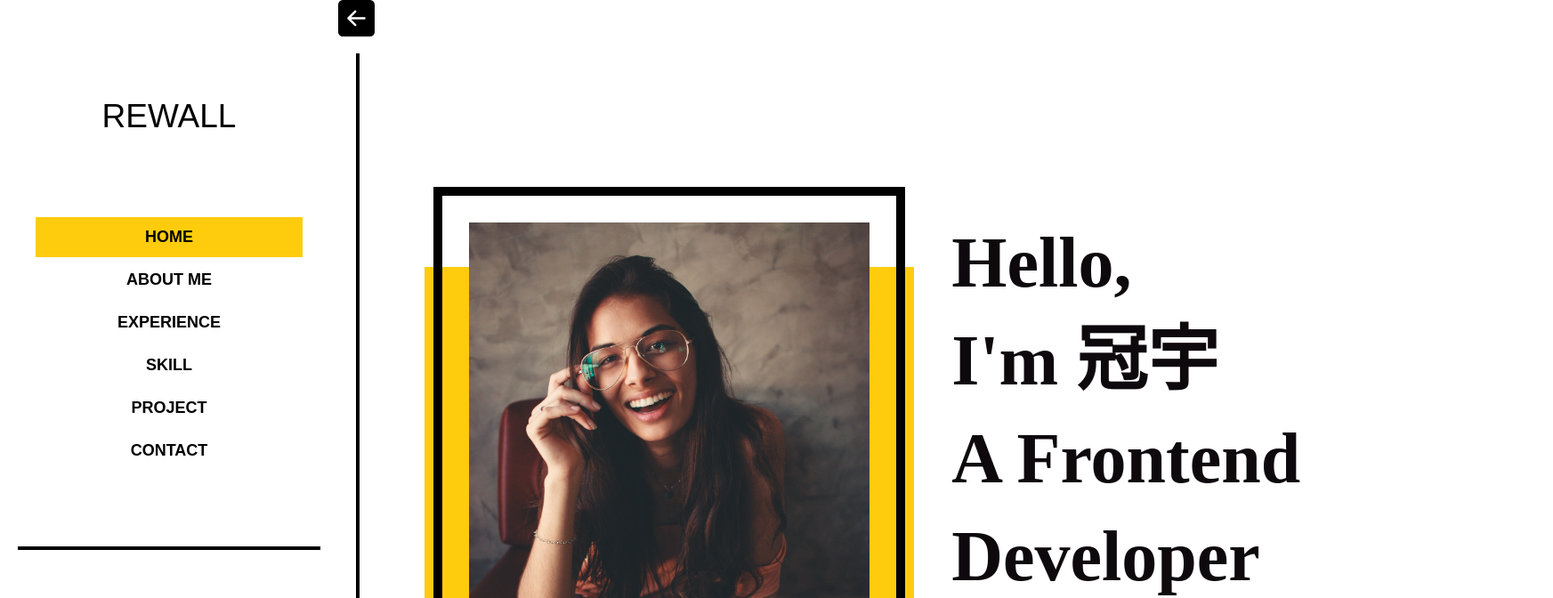
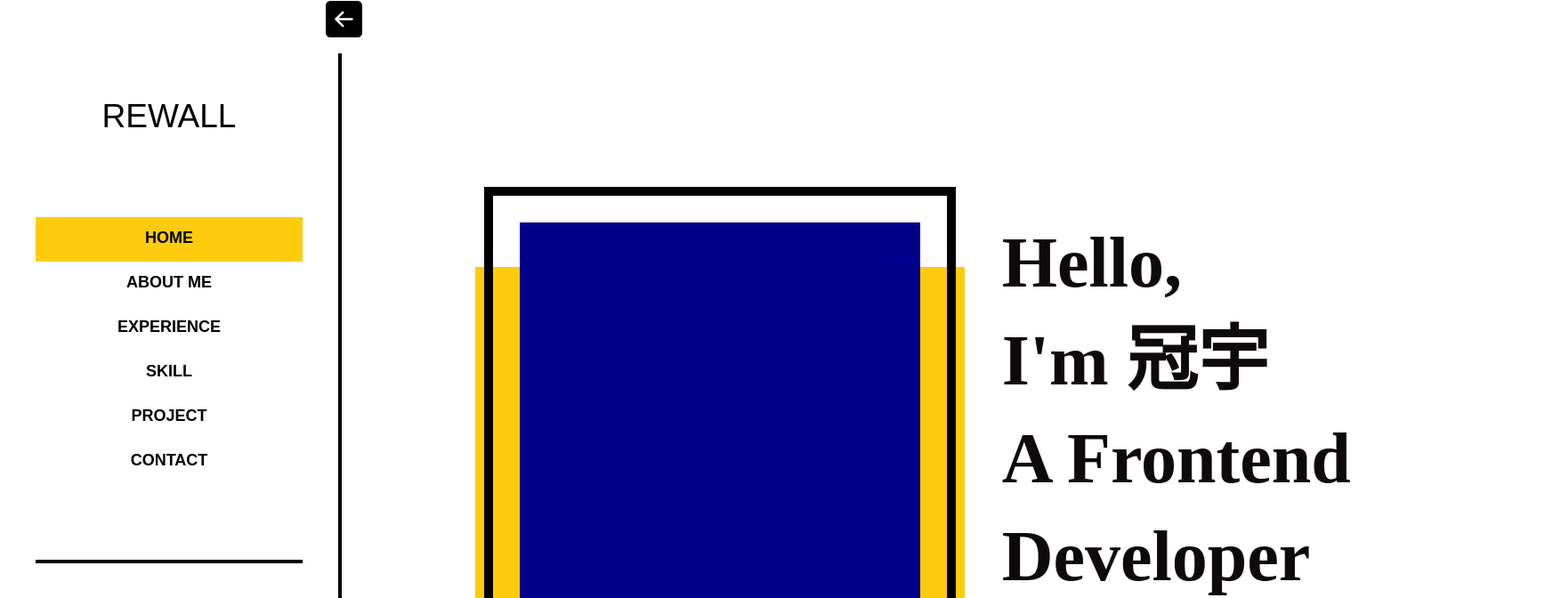
Before and after one commit to g01965250/resume, a React (Create React App) app: page / in a window 1280 px wide. Shown: the top 672 px of the page at 89% size, 1745 px wide, since content can reach past the window. Built offline with nearby package versions, Linux system fonts and the light colour scheme.

Commit message:
Anchor add

```diff
--- a/src/App.css
+++ b/src/App.css
@@ -6,6 +6,7 @@
 min-width: 1680px;
 /* max-width: 1680px; */
 display: flex;
+justify-content: center;
 }
 
 .sidebar-fix{
@@ -13,17 +14,28 @@ display: flex;
   height: 100vh;
 }
 .sidebar{
-  width: 340px;
-  padding: 110px 20px 130px;
-  margin: 0 20px;
+  width: 380px;
+  padding: 110px 40px 130px;
   box-sizing: border-box;
   position: fixed;
+  transition: all .5s ease-in;
+  left: 0;
+  z-index: 10;
+  background: #FFF;
+}
+.sidebar.collapse {
+  transform: translateX(-95%);
+}
+.sidebar.collapse + .content-wrapper {
+  margin: 0;
 }
 .sidebar-arrow{
   position: absolute;
   top: 0;
   left: 360px;
   font-size: 41px;
+  background-color: unset;
+  border: none;
 }
 .sidebar::after{
   content: "";
@@ -46,25 +58,29 @@ display: flex;
   text-align: center;
   margin: 85px 0 ;
 }
-.nav-wrapper ul a{
-  text-decoration: none;
+.nav-wrapper ul button{
   color: #000;
+  transition: all 0.2s ease;
 }
-.nav-btn{
+.nav-wrapper ul button:hover{
+  color: #ffcc0d;
+}
+.nav-btn button{
   text-decoration: none;
   font-size: 18px;
   font-weight: 600;
   line-height: 45px;
   margin-bottom: 3px;
+  background-color:unset;
+  border: none;
 }
 .nav-activ{
   background: #ffcc0d;
 }
 .social-wrapper{
-  width: 300px;
+  width: 260px;
   padding: 0 20px 0;
   border-top: 4px solid #000;
-  margin: 0px 0 0 -20px;
 }
 .social ul{
   padding: 130px 0;
@@ -75,17 +91,24 @@ display: flex;
   list-style: none;
 }
 .social ul a{
-  color: #000;
+  color: inherit;
   padding: 11.5px 12px 7.5px 12px;
 }
 .social li {
+  color: #000;
   display: flex;
   justify-content: center;
   align-items: center;
   font-size: 17px;
   border: 2px solid #000;
   margin: 5px;
+  transition: all 0.2s ease;
 }
+.social li:hover{
+  color: #ffcc0d;
+  border-color: #ffcc0d;
+}
+
 .desc{
   font-size: 18px;
   font-weight: 500;
@@ -96,7 +119,8 @@ display: flex;
 
 .content-wrapper{
   width: calc(100% - 543px);
-  margin: 0 0 0 430px;
+  margin-left: 430px;
+  transition: all .5s ease-in;
 }
 .home-wrapper{
   padding: 200px 0 202px;
@@ -146,7 +170,7 @@ display: flex;
 .picture{
   width: 450px;
   height: 550px;
-  background: url(./image/about.jpg);
+  background-color: darkblue;
   background-size: cover;
   position: absolute;
   z-index: 3;
@@ -411,19 +435,26 @@ margin: 0 0 20px;
 .project-list-image{
   width: 570px;
   height: 570px;
-  background-size: cover;
-  background-position: center;
-  background-repeat: no-repeat;
   filter: grayscale(1);
   border: 4px solid #ffcc07;
   border-radius: 10px;
+  overflow: hidden;
+  display: flex;
+  align-items: center;
+  justify-content: center;
+  transition:all 0.5s ease;
 }
-.project-list-image:hover{
+.project-list-image img {
+  transform: scale(1.5);
+  transition:all 0.5s ease;
+}
+.project-list-image:hover {
   filter:none;
-  background-size:contain ;
-  transform: scale(0.9,0.9);
-  transition:all 0.5s ease 0s
 }
+.project-list-image:hover img {
+  transform: scale(1.2);
+}
+
 .img1{
   background-image: url(./image/Calculator.jpg);
 }
@@ -465,7 +496,8 @@ margin: 0 0 20px;
   height: 70px;
   font-size: 22px;
   color: #000;
-  border: 2px solid;
+  border: 2px solid #000;
+  outline: none;
   padding: 0 30px 0;
   box-sizing: border-box;
   margin: 0 0 20px 20px;
@@ -486,6 +518,13 @@ margin: 0 0 20px;
   font-size: 18px;
   color: #000;
   font-weight: 600;
+  border: 2px solid #ffcc0d;
+  transition: all 0.3s ease;
+}
+.contact-btn-wrapper:hover{
+  color: #ffcc0d;
+  background: #fff;
+  cursor: pointer;
 }
 .contact-info{
   width: 800px;
@@ -547,3 +586,25 @@ font-family: 'Noto Sans TC', sans-serif;
   background: #fff;
   z-index: 1;
 }
+
+.input-container{
+  position: relative;
+  display: inline-block;
+}
+.input-container span{
+  position: absolute;
+  font-size: 22px;
+  left: 52px;
+  top: 22px;
+  transition: all 0.3s ease;
+}
+.input-container .contact-input:focus + span{
+  transform: translate(3px, -32px);
+  font-size: 18px;
+  background: #fff;
+  padding: 0 15px;
+  color: #ffcc0d;
+}
+.input-container .contact-input:focus{
+  border: 2px solid #ffcc07;
+}
--- a/src/App.js
+++ b/src/App.js
@@ -1,23 +1,34 @@
-import React from "react";
+import React, { useState, useRef } from "react";
 import { FaTwitter,FaFacebookF ,FaInstagramSquare,FaGithub,FaYoutube,FaHtml5,FaCss3Alt} from "react-icons/fa";
 import { BsFillArrowLeftSquareFill,BsFillArrowDownSquareFill } from "react-icons/bs";
 import './App.css';
+import todopic from './image/todolist.jpg';
+function App() {
+  const [collapse, setCollapse] = useState(false);
+  const homeAnchor = useRef(null);
+  const aboutAnchor = useRef(null);
+  const experienceAnchor = useRef(null);
+  const skillAnchor = useRef(null);
+  const projectAnchor = useRef(null);
+  const contactAnchor = useRef(null);
 
-function App() {
+  console.log('homeAnchor', homeAnchor)
   return (
     <div className="App">
       <main className="main">
-        <div className="sidebar">
-          <BsFillArrowLeftSquareFill className="sidebar-arrow"/>
+        <div className={`sidebar ${collapse ? 'collapse' : ' '}`}>
+          <button className="sidebar-arrow" onClick={() => setCollapse(prev => !prev)}>
+            <BsFillArrowLeftSquareFill/>
+          </button>
           <nav className="nav-wrapper">
             <div className="nav-title">REWALL</div>
             <ul>
-              <li className="nav-btn nav-activ"><a href="#home" >HOME</a></li>
-              <li className="nav-btn"><a href="#about">ABOUT ME</a></li>
-              <li className="nav-btn"><a href="#experience">EXPERIENCE</a></li>
-              <li className="nav-btn"><a href="#skill">SKILL</a></li>
-              <li className="nav-btn"><a href="#project">PROJECT</a></li>
-              <li className="nav-btn"><a href="#contact">CONTACT</a></li>
+              <li className="nav-btn nav-activ"><button onClick={() => window.scrollTo({ behavior: 'smooth', top: homeAnchor?.current?.offsetTop})}>HOME</button></li>
+              <li className="nav-btn"><button onClick={() => window.scrollTo( { behavior:'smooth', top: aboutAnchor?.current?.offsetTop})}>ABOUT ME</button></li>
+              <li className="nav-btn"><button onClick={() => window.scrollTo( { behavior:'smooth', top: experienceAnchor?.current?.offsetTop})}>EXPERIENCE</button></li>
+              <li className="nav-btn"><button onClick={() => window.scrollTo( { behavior:'smooth', top: skillAnchor?.current?.offsetTop})}>SKILL</button></li>
+              <li className="nav-btn"><button onClick={() => window.scrollTo( { behavior:'smooth', top: projectAnchor?.current?.offsetTop})}>PROJECT</button></li>
+              <li className="nav-btn"><button onClick={() => window.scrollTo( { behavior:'smooth', top: contactAnchor?.current?.offsetTop})}>CONTACT</button></li>
             </ul>
           </nav>
           <div className="social-wrapper">
@@ -33,7 +44,7 @@ function App() {
           </div>
         </div>
         <div className="content-wrapper">
-            <div id="home" className="home-wrapper wrapper-bottomLine">
+            <div id="home" className="home-wrapper wrapper-bottomLine" ref={homeAnchor}>
               <div className="home-content">
                 <div className="picture-wrapper">
                   <div className="picture-border"></div>
@@ -46,7 +57,7 @@ function App() {
               </div>
               <BsFillArrowDownSquareFill className="arrow"/>
             </div>
-            <div id="about" className="about-wrapper wrapper-bottomLine">
+            <div id="about" className="about-wrapper wrapper-bottomLine" ref={aboutAnchor}>
               <div className="about-content">
                 <div className="about-title-wrapper">
                   <div className="about-title title-bottomLine">ABOUT ME</div>
@@ -63,7 +74,7 @@ function App() {
               </div>
               <BsFillArrowDownSquareFill className="arrow"/>
             </div>
-            <div id="experience" className="education-wrapper  wrapper-bottomLine">
+            <div id="experience" className="education-wrapper  wrapper-bottomLine" ref={experienceAnchor}>
               <div className="education-content">
                 <div className="education-title title-bottomLine">EXPERIENCE</div>
                 <ul>
@@ -90,7 +101,7 @@ function App() {
                 <BsFillArrowDownSquareFill className="arrow"/>
               </div>
             </div>
-            <div id="skill" className="skill-wrapper  wrapper-bottomLine">
+            <div id="skill" className="skill-wrapper  wrapper-bottomLine" ref={skillAnchor}>
               <div className="skill-content">
                 <div className="skill-title ">SKILL</div>
                 <div className="skill-box">
@@ -107,10 +118,10 @@ function App() {
                 <div className="skill-box">
                   <h2 className="skill-box-title">JavaScript</h2>
                     <ul>
-                      <li>了解基本的變數、型別、迴圈、判斷式</li>
-                      <li></li>
-                      <li></li>
-                      <li></li>
+                      <li>了解基本的變數、型別</li>
+                      <li>了解for、while、do...while及for...of的應用</li>
+                      <li>了解break及continue的應用</li>
+                      <li>了解 if...else、switch及條件運算子</li>
                       <li></li>
                       <li></li>
                       <li></li>
@@ -126,7 +137,7 @@ function App() {
                 </div>
                 <div className="skill-box">
                   <h2 className="skill-box-title">Tools</h2>
-                    <lu>
+                    <ul>
                      <li>Git & command line</li>
                      <li>vscode</li>
                      <li>node & npm </li>
@@ -134,12 +145,12 @@ function App() {
                      <li>trello</li>
                      <li>Obsidian</li>
                      <li>Google </li>
-                    </lu>
+                    </ul>
                 </div>
               </div>
               <BsFillArrowDownSquareFill className="arrow"/>
             </div>
-            <div id="project" className="project-wrapper  wrapper-bottomLine">
+            <div id="project" className="project-wrapper  wrapper-bottomLine" ref={projectAnchor}>
               <div className="project-content">
                 <div className="project-title-wrapper">
                   <div className="project-title title-bottomLine">PROJECT</div>
@@ -158,7 +169,11 @@ function App() {
                   <div className="project-list">
                     <div className="project-list-title">To-Do List</div>
                     <div className="project-list-desc"></div>
-                    <a href="https://g01965250.github.io/todolist/"><div className="project-list-image img3"></div></a>
+                    <div className="project-list-image">
+                      <a href="https://g01965250.github.io/todolist/">
+                        <img src={todopic}/>
+                      </a>
+                    </div>
                   </div>
                   <div className="project-list project-list-left">
                   <a href="https://g01965250.github.io/LineWeb/"><div className="project-list-image img4"></div></a>
@@ -169,15 +184,28 @@ function App() {
               </div>
               <BsFillArrowDownSquareFill className="arrow"/>
             </div>
-            <div id="contact" className="contact-wrapper">
+            <div id="contact" className="contact-wrapper" ref={contactAnchor}>
               <div className="contact-title title-bottomLine">CONTACT</div>
-              <form id="fs-frm" name="complaint-form" accept-charset="utf-8" action="https://formspree.io/f/xoqbdeey" method="post">
+              <form id="fs-frm" name="complaint-form" acceptCharset="utf-8" action="https://formspree.io/f/xoqbdeey" method="post">
                 <fieldset id="fs-frm-inputs" className="frm-inputs">
-                  <input type="text" name="name"  placeholder="Name *" required="" className="contact-input"/>
-                  <input type="email" name="_replyto"  placeholder="Email *" required=""className="contact-input"/>
-                  <input type="tel"  minlength="9" maxlength="10" name="telephone"  placeholder="Phone" className="contact-input phone"/>
-                  <textarea name="complaint"  placeholder="Message" required="" className="contact-input message"></textarea>
-                  <input type="hidden" name="_subject" id="email-subject" value="Complaint Form Submission"/>
+                  <div className="input-container">
+                    <input type="text" name="name" required="" className="contact-input"/>
+                    <span>Name *</span>
+                  </div>
+                  <div className="input-container">
+                    <input type="email" name="_replyto" required=""className="contact-input"/>
+                    <span>Email *</span>
+                  </div>
+                  <div className="input-container">
+                    <input type="tel"  minLength="9" maxLength="10" name="telephone"  className="contact-input phone"/>
+                    <span>Phone</span>
+                  </div>
+                  <div className="input-container">
+                    <textarea name="complaint"   required="" className="contact-input message">
+                    </textarea>
+                    <span>Message</span>
+                    <input type="hidden" name="_subject" id="email-subject" value="Complaint Form Submission"/>
+                  </div>
                   <input type="submit" value="SEND MESSAGE" className="contact-btn-wrapper" />
                 </fieldset>
               </form>
```
